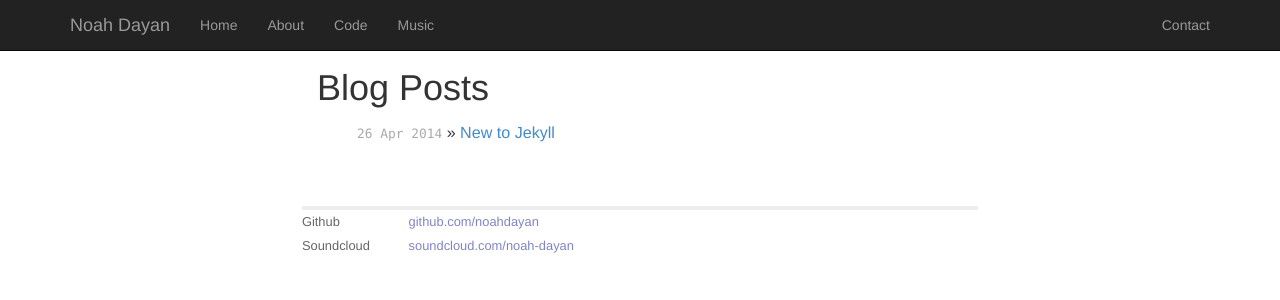
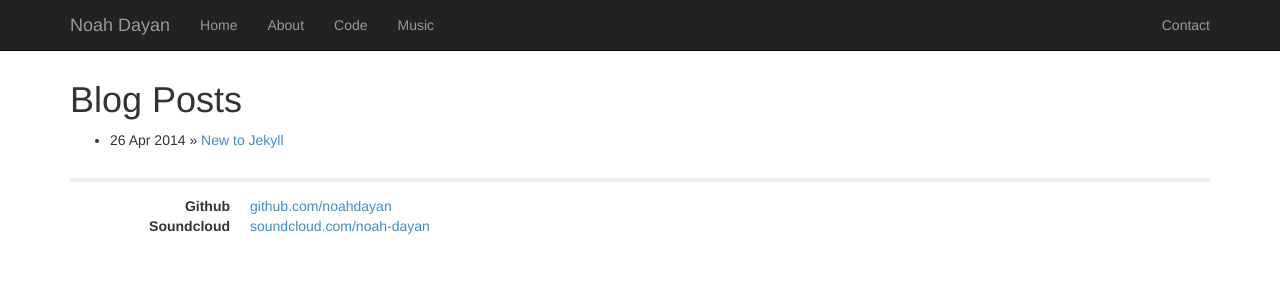
Before and after one commit to noahdayan/noahdayan.github.io, a Jekyll site: the page built from index.html, in a window 1280 px wide. Shown: the top 300 px of the page. Built offline with Jekyll 4.4.1, drawn with Linux system fonts in a browser that asks for light colours; nearby versions of some CDN libraries; Markdown is read by kramdown in place of the engine named in the settings.

Commit message:
Clearing out default css

```diff
--- a/_layouts/default.html
+++ b/_layouts/default.html
@@ -51,28 +51,23 @@
           </div>
         </div>
 
-        <div class="site">
+        <div class="container">
 
-          <div class="container">
+          {{ content }}
 
-            {{ content }}
+          <div class="footer">
+            <div class="links">
 
+              <dl class="dl-horizontal">
+                <dt>Github</dt>
+                <dd><a href="https://github.com/noahdayan">github.com/noahdayan</a></dd>
+                <dt>Soundcloud</dt>
+                <dd><a href="https://soundcloud.com/noah-dayan">soundcloud.com/noah-dayan</a></dd>
+              </dl>
+
+            </div>
           </div>
 
-          <div class="footer">
-            <div class="contact">
-              <p>
-                Github<br />
-                Soundcloud<br />
-              </p>
-            </div>
-            <div class="contact">
-              <p>
-                <a href="https://github.com/noahdayan">github.com/noahdayan</a><br />
-                <a href="https://soundcloud.com/noah-dayan">soundcloud.com/noah-dayan</a><br />
-              </p>
-            </div>
-          </div>
         </div>
 
     <!-- jQuery (necessary for Bootstrap's JavaScript plugins) -->
--- a/css/main.css
+++ b/css/main.css
@@ -4,52 +4,17 @@
 /*
 /*****************************************************************************/
 
-/* Global Reset */
-/*
-* {
-  margin: 0;
-  padding: 0;
+body {
+  padding-top: 60px;
 }
-
-html, body { height: 100%; }
-
-body {
-  background-color: #FFF;
-  font: 13.34px Helvetica, Arial, sans-serif;
-  font-size: small;
-  text-align: center;
-}
-
-h1, h2, h3, h4, h5, h6 {
-  font-size: 100%; }
-
-h1 { margin-bottom: 1em; }
-p { margin: 1em 0; }
-
-a         { color: #00a; }
-a:hover   { color: #000; }
-a:visited { color: #a0a; }
-*/
 
 /*****************************************************************************/
 /*
 /* Home
 /*
 /*****************************************************************************/
-.posts {
-  list-style-type: none;
-  margin-bottom: 2em;
-}
 
-.posts li {
-  line-height: 1.75em;
-}
 
-.posts span {
-  color: #aaa;
-  font-family: Monaco, "Courier New", monospace;
-  font-size: 80%;
-}
 
 /*****************************************************************************/
 /*
@@ -57,70 +22,10 @@ a:visited { color: #a0a; }
 /*
 /*****************************************************************************/
 
-.site {
-  font-size: 115%;
-  text-align: justify;
-  width: 42em;
-  margin: 3em auto 2em;
-  line-height: 1.5em;
-}
-
-.header a {
-  font-weight: bold;
-  text-decoration: none;
-}
-
-.title {
-  display: inline-block;
-  margin-bottom: 2em;
-}
-
-.title a {
-  color: #a00;
-}
-
-.title a:hover {
-  color: #000;
-}
-
-.header a.extra {
-  color: #aaa;
-  margin-left: 1em;
-}
-
-.header a.extra:hover {
-  color: #000;
-}
-
-.meta {
-  color: #aaa;
-}
-
 .footer {
-  font-size: 80%;
-  color: #666;
   border-top: 4px solid #eee;
   margin-top: 2em;
-  overflow: hidden;
-}
-
-.footer .contact {
-  float: left;
-  margin-right: 3em;
-}
-
-.footer .contact a {
-  color: #8085C1;
-}
-
-.footer .rss {
-  margin-top: 1.1em;
-  margin-right: -.2em;
-  float: right;
-}
-
-.footer .rss img {
-  border: 0;
+  padding-top: 1em;
 }
 
 /*****************************************************************************/
@@ -128,35 +33,3 @@ a:visited { color: #a0a; }
 /* Posts
 /*
 /*****************************************************************************/
-
-/* standard */
-.post pre {
-  border: 1px solid #ddd;
-  background-color: #eef;
-  padding: 0 .4em;
-}
-
-.post ul, .post ol {
-  margin-left: 1.35em;
-}
-
-.post code {
-  border: 1px solid #ddd;
-  background-color: #eef;
-  padding: 0 .2em;
-}
-
-.post pre code {
-  border: none;
-}
-
-/* terminal */
-.post pre.terminal {
-  border: 1px solid #000;
-  background-color: #333;
-  color: #FFF;
-}
-
-.post pre.terminal code {
-  background-color: #333;
-}
```
